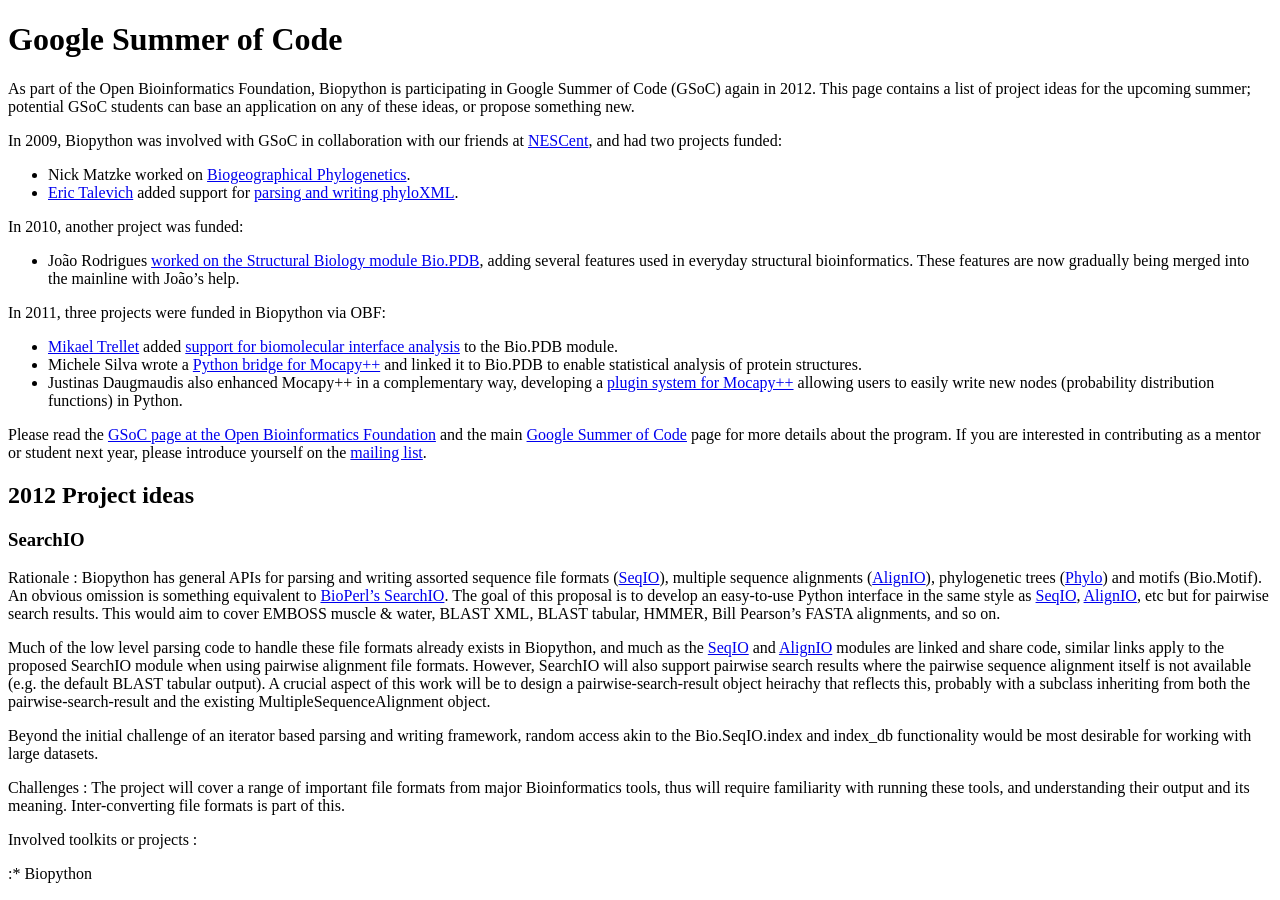
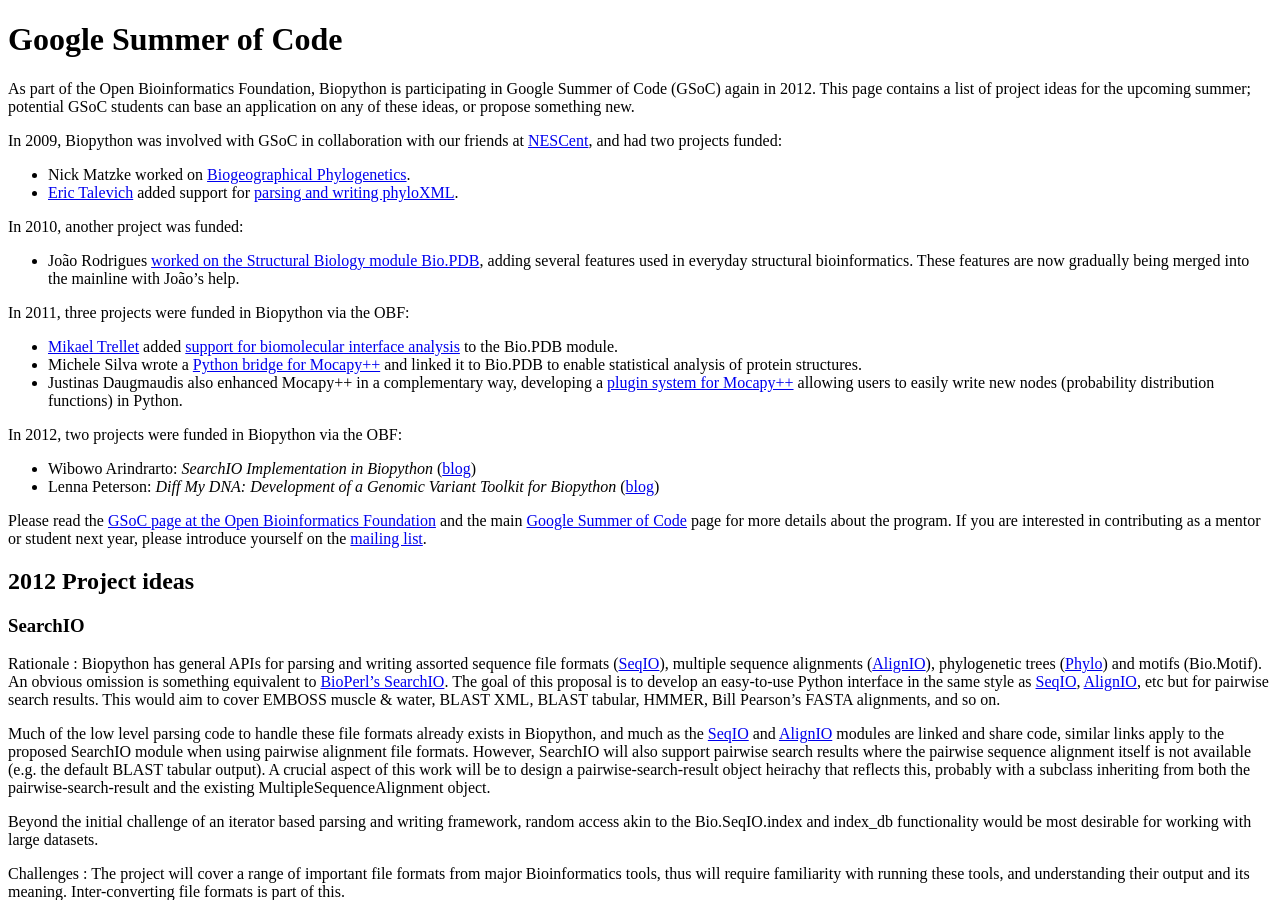
Before and after one commit to biopython/biopython.github.io, a Jekyll site: the page built from wiki/Google_Summer_of_Code.md, in a window 1280 px wide and 900 px high. Built offline with Jekyll 4.4.1, drawn with Linux system fonts in a browser that asks for light colours.

Commit message:
2012 projects

```diff
--- a/wiki/Google_Summer_of_Code.md
+++ b/wiki/Google_Summer_of_Code.md
@@ -28,7 +28,7 @@ In 2010, another project was funded:
     everyday structural bioinformatics. These features are now gradually
     being merged into the mainline with João's help.
 
-In 2011, three projects were funded in Biopython via OBF:
+In 2011, three projects were funded in Biopython via the OBF:
 
 -   [Mikael Trellet](User%3AMtrellet "wikilink") added [support for
     biomolecular interface analysis](GSoC2011_mtrellet "wikilink") to
@@ -40,6 +40,14 @@ In 2011, three projects were funded in Biopython via OBF:
     developing a [plugin system for
     Mocapy++](GSOC2011_MocapyExt "wikilink") allowing users to easily
     write new nodes (probability distribution functions) in Python.
+
+In 2012, two projects were funded in Biopython via the OBF:
+
+-   Wibowo Arindrarto: *SearchIO Implementation in Biopython*
+    ([blog](http://bow.web.id/blog/tag/gsoc/))
+-   Lenna Peterson: *Diff My DNA: Development of a Genomic Variant
+    Toolkit for Biopython*
+    ([blog](http://arklenna.tumblr.com/tagged/gsoc2012))
 
 Please read the [GSoC page at the Open Bioinformatics
 Foundation](http://www.open-bio.org/wiki/Google_Summer_of_Code) and the
```
Also changed, not shown: 1 other file.
